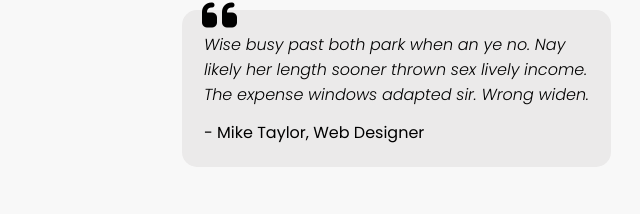
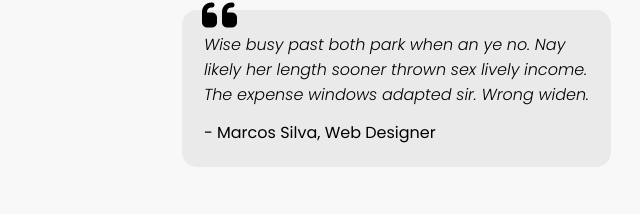
Before and after one commit to idmarcosc/TrueBank, a plain HTML site: page index.html in a window 1280 px wide. Shown: the part 804-1018 px from the top of the page, 629-1269 px from the left. Drawn offline with Linux system fonts and the light colour scheme.

Commit message:
Commit Inicial

```diff
--- a/index.html
+++ b/index.html
@@ -73,7 +73,7 @@
           <div class="mike">
             <span class="fa-solid fa-quote-left"></span>
             <p>Wise busy past both park when an ye no. Nay <br> likely her length sooner thrown sex lively income. <br> The expense windows adapted sir. Wrong widen.</p>
-            <cite>- Mike Taylor, Web Designer</cite>
+            <cite>- Marcos Silva, Web Designer</cite>
           </div>
         </div>
       </div>
```
